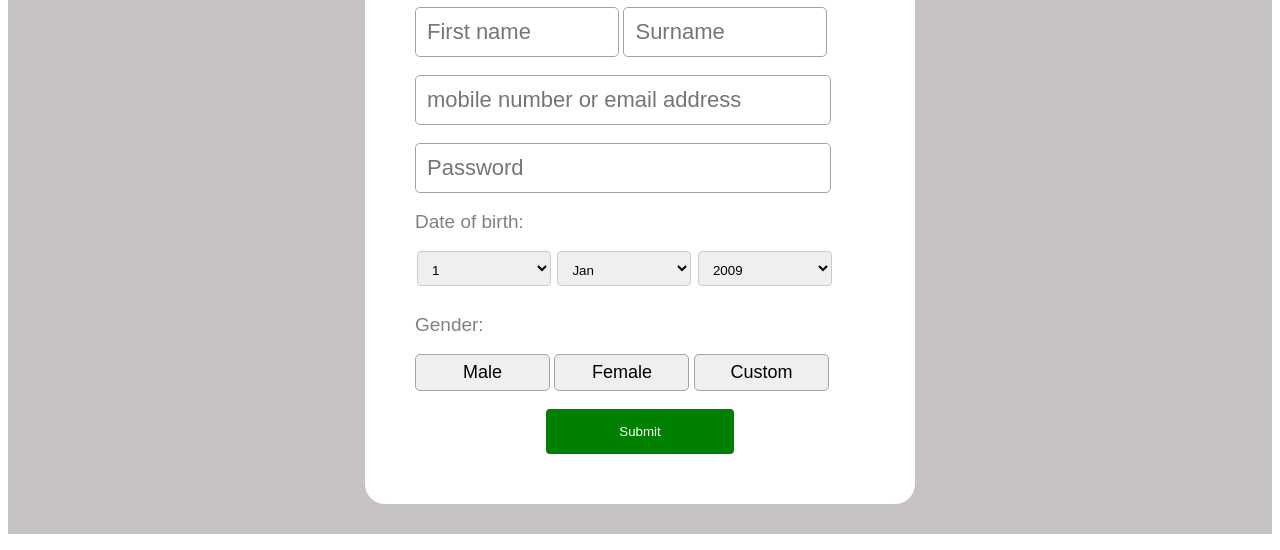
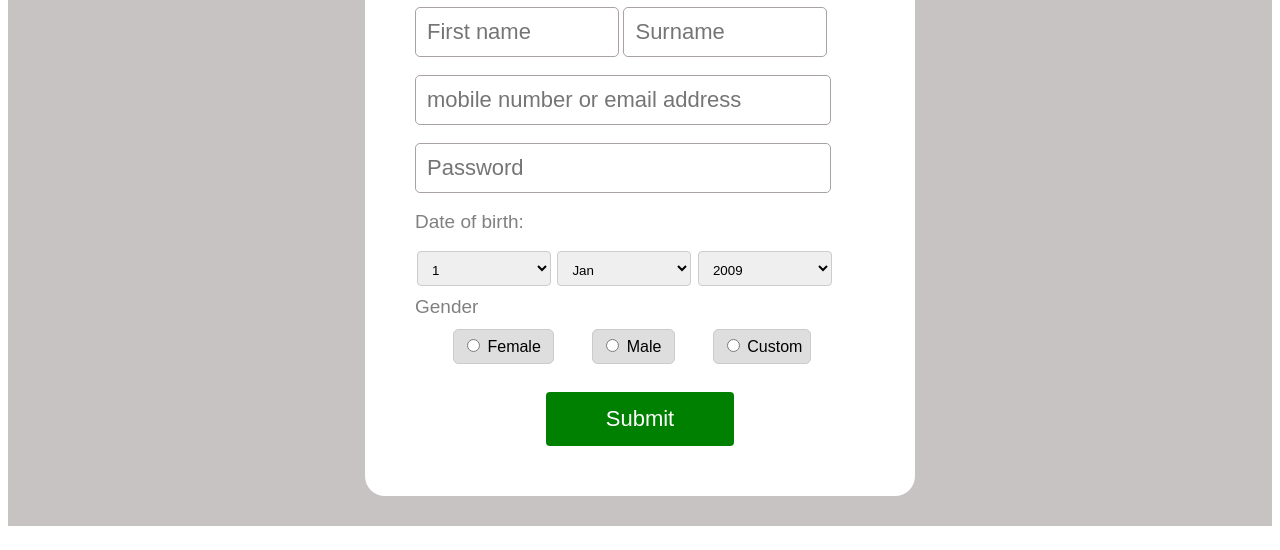
Before and after one commit to sakshii95/sakshi-credance-july4, a plain HTML site: page form.html in a window 1280 px wide. Shown: the part 250-800 px from the top of the page. Drawn offline with Linux system fonts and the light colour scheme.

Commit message:
5 july 8 am

```diff
--- a/form.html
+++ b/form.html
@@ -94,34 +94,27 @@
             color: grey;
             font-size: 19px;
         }
-        input#male {
-            border-radius: 5px;
-            border: 1px solid #a9a2a2;
-            padding: 7px;
-            width: 30%;
-            font-size: 18px;
-        }
-        input#female {
-            border-radius: 5px;
-            border: 1px solid #a9a2a2;
-            padding: 7px;
-            width: 30%;
-            font-size: 18px;
-        }
-        input#custom {
-            border-radius: 5px;
-            border: 1px solid #a9a2a2;
-            padding: 7px;
-            width: 30%;
-            font-size: 18px;
-        }
+
+
         input[type="submit"] {
             margin: auto;
             background-color: green;
             display: table;
-            padding: 15px 73px;
+            padding: 14px 60px;
+            font-size: 22px;
         }
 
+        span.spanpad {
+            padding: 8px;
+            border: 1px solid #cdcaca;
+            border-radius: 6px;
+            background-color: #dfdede;
+            margin-left: 38px;
+        }
+        label.gender-bt {
+            color: grey;
+            font-size: 19px;
+        }
     </style>
 </head>
 <body>
@@ -176,12 +169,25 @@
             <option>2020</option>
             <option>2021</option>
         </select>
-        <br><br>
-        <lable for="text">Gender:</lable><br><br>
 
-        <input type="button" id="male" value="Male" >
-        <input type="button" id="female" value="Female">
-        <input type="button" id="custom" value="Custom">
+            <label for="gender" class="gender-bt">Gender</label><br><br>
+            <div class="formbox mt1">
+            <span data-type="radio" class="spanpad">
+              <input type="radio" id="fem">
+              <label for="fem" class="gender">Female
+              </label>
+              </span>
+              <span data-type="radio" class="spanpad">
+              <input type="radio" id="male">
+              <label for="male" class="gender">Male
+              </label>
+              </span>
+              <span data-type="radio" class="spanpad">
+              <input type="radio" id="custom">
+              <label for="custom" class="custom">Custom
+              </label>
+            </span>
+          </div>
         <br><br>
         <input type="submit" value="Submit" >
     </form>
```
